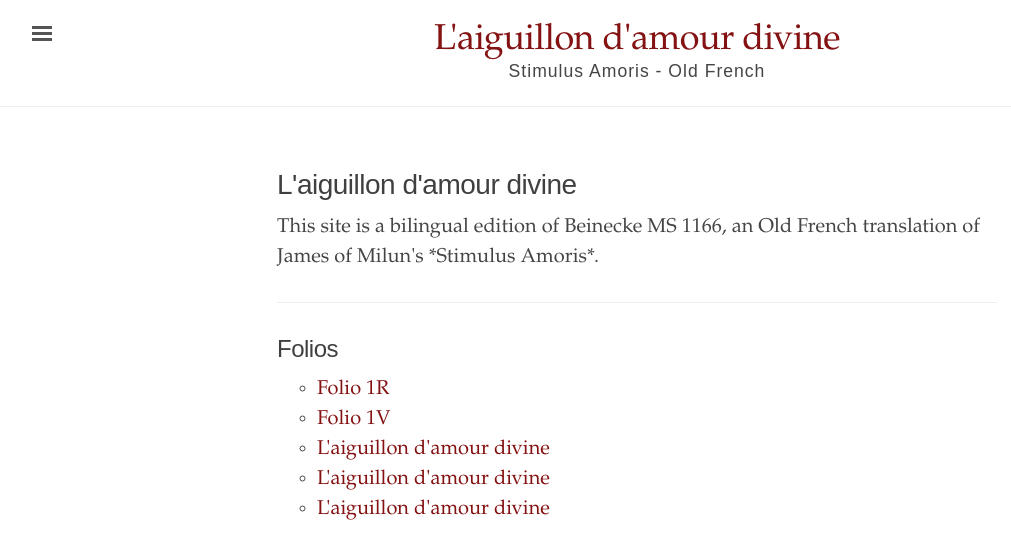
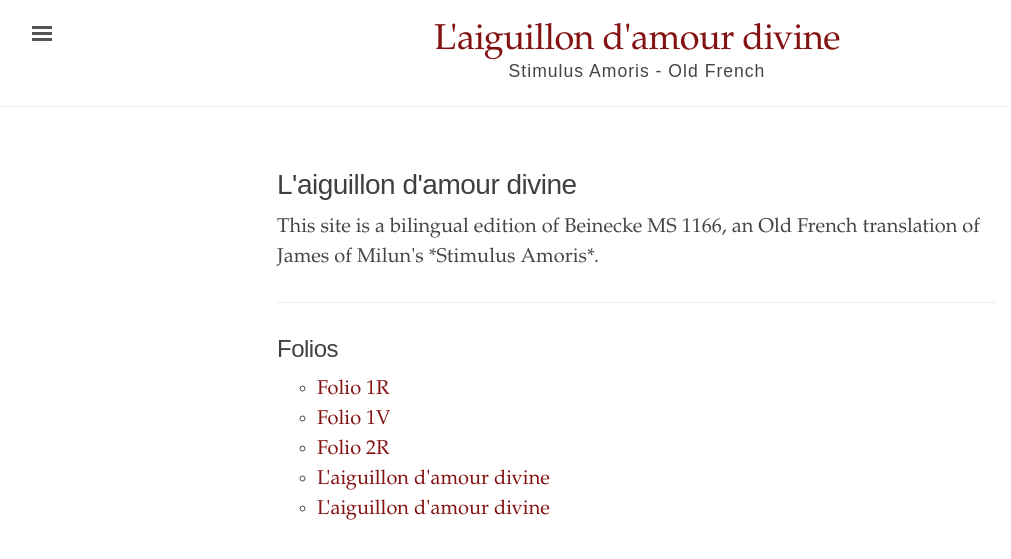
Before and after one commit to oldfrenchtexts/L-aiguillon-d-amour-divine, a Jekyll site: the page built from index.html, in a window 1280 px wide. Shown: the top 559 px of the page, without its empty margins (3-1014 px from the left). Built offline with Jekyll 4.4.1, drawn with Linux system fonts in a browser that asks for light colours.

Commit message:
Update Folio 2R.md

```diff
--- a/_texts/Folio 2R.md
+++ b/_texts/Folio 2R.md
@@ -1,9 +1,9 @@
 ---
 layout: narrative
-title: L'aiguillon d'amour divine
+title: Folio 2R
 author: James of Milan
 editor: Aaron Kestle
-source: Folio 2R
+source: Beinecke MS 1166
 ---
 
 ![Beinecke MS 1166](https://raw.githubusercontent.com/oldfrenchtexts/randomtexts/master/assets/Beinecke%20MS%201166%20Small.jpg)
```
